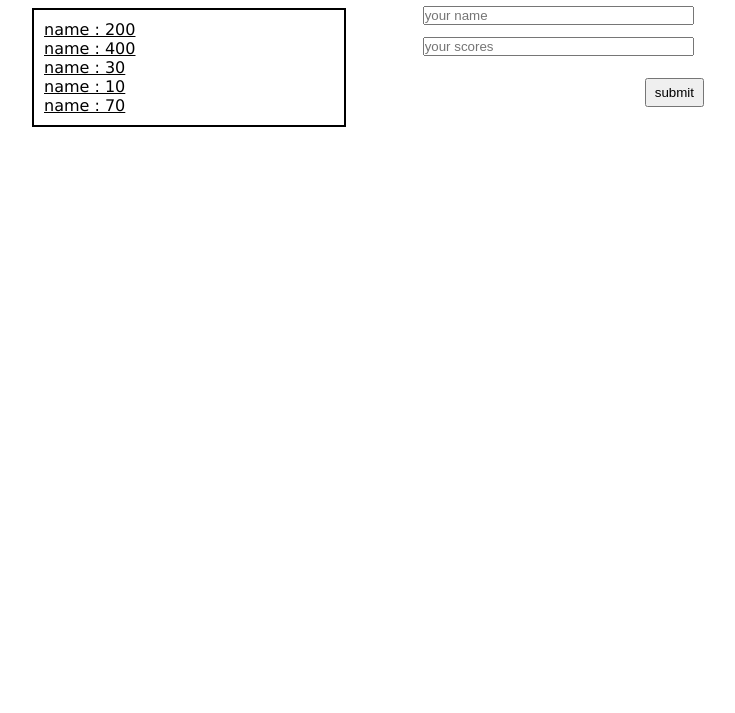
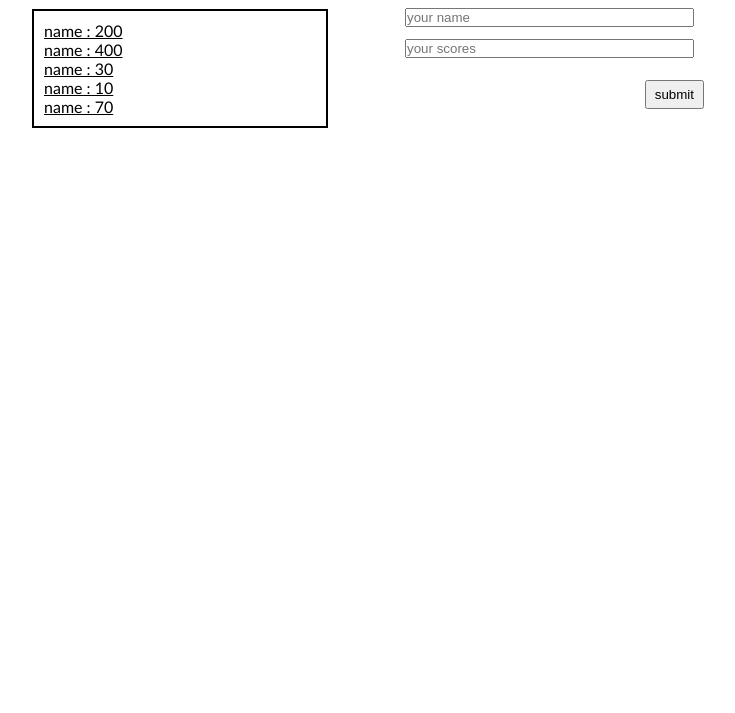
Before and after one commit to richie1988/Leader-Board, a website built with webpack: page src/index.html in a window 1280 px wide. Shown: the part 87-800 px from the top of the page, without its empty margins (274-1009 px from the left). Built offline with nearby package versions, Linux system fonts and the light colour scheme.

Commit message:
Leaderboard first setup fixing webhint errors

```diff
--- a/src/style.css
+++ b/src/style.css
@@ -5,7 +5,7 @@
 }
 
 body {
-  font-family: Verdana, sans-serif;
+  font-family: 'Trebuchet MS', sans-serif;
   height: auto;
   width: 100%;
 }
--- a/webpack.config.js
+++ b/webpack.config.js
@@ -2,7 +2,7 @@ const path = require('path');
 const HtmlWebpackPlugin = require('html-webpack-plugin');
 
 module.exports = {
-    mode: 'development',
+  mode: 'development',
   entry: './src/index.js',
   devServer: {
     static: './dist',
@@ -11,7 +11,7 @@ module.exports = {
     filename: '[name].bundle.js',
     path: path.resolve(__dirname, 'dist'),
     clean: true,
-    publicPath: '/'
+    publicPath: '/',
   },
   optimization: {
     runtimeChunk: 'single',
```
